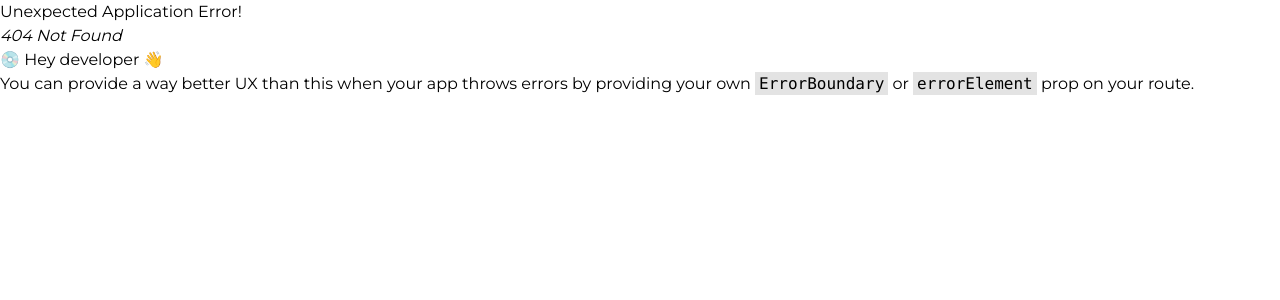
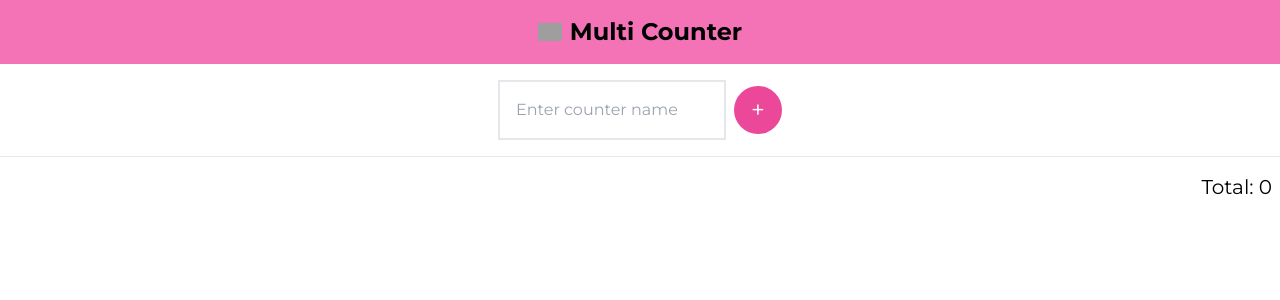
Before and after one commit to ShlokD/fe-challenges, a React (Vite) app: page /multi-counter in a window 1280 px wide. Before the commit this address had no page. Shown: the top 300 px of the page. Built offline with nearby package versions, Linux system fonts and the light colour scheme; grey boxes are pictures that could not be loaded.

Commit message:
Add multicounter

```diff
--- a/src/App.tsx
+++ b/src/App.tsx
@@ -57,6 +57,9 @@ function App() {
         <li className="text-2xl w-10/12 text-center my-2 bg-blue-500 text-white p-2 rounded-lg">
           <Link to={`/audio-player`}>Significa - Audio Player</Link>
         </li>
+        <li className="text-2xl w-10/12 text-center my-2 bg-blue-500 text-white p-2 rounded-lg">
+          <Link to={`/multi-counter`}>SitePoint - Multi Counter</Link>
+        </li>
       </ul>
     </div>
   );
--- a/src/main.tsx
+++ b/src/main.tsx
@@ -20,6 +20,7 @@ const StolenBikes = React.lazy(() => import("./stolen-bike"));
 const DonationsWidget = React.lazy(() => import("./loktra-donations"));
 const TarotCards = React.lazy(() => import("./tarot-cards"));
 const AudioPlayer = React.lazy(() => import("./audio-player"));
+const MultiCounter = React.lazy(() => import("./multi-counter"));
 
 const router = createBrowserRouter([
   {
@@ -86,6 +87,10 @@ const router = createBrowserRouter([
     path: "/audio-player",
     element: <AudioPlayer />,
   },
+  {
+    path: "/multi-counter",
+    element: <MultiCounter />,
+  },
 ]);
 
 export const Main = (
--- /dev/null
+++ b/src/multi-counter/index.tsx
@@ -0,0 +1,101 @@
+import { useState } from "react";
+
+import HomeLink from "../home-link";
+
+type Counter = {
+  name: string;
+  count: number;
+};
+
+const MultiCounter = () => {
+  const [counters, setCounters] = useState<Counter[]>([]);
+  const [name, setName] = useState("");
+  const handleAddCounter = () => {
+    if (!name) {
+      return;
+    }
+
+    setCounters((prev) => [...prev, { name, count: 0 }]);
+    setName("");
+  };
+
+  const total = counters.reduce((total, counter) => {
+    return total + counter.count;
+  }, 0);
+
+  const handleDecrement = (index: number) => {
+    setCounters((prev) => {
+      const newcounters = prev.slice();
+      newcounters[index].count--;
+      return newcounters;
+    });
+  };
+
+  const handleIncrement = (index: number) => {
+    setCounters((prev) => {
+      const newcounters = prev.slice();
+      newcounters[index].count++;
+      return newcounters;
+    });
+  };
+
+  return (
+    <div className="flex flex-col w-full">
+      <header className="p-4 bg-pink-400 flex flex-row items-center justify-center gap-2">
+        <HomeLink />
+        <h1 className="font-bold text-2xl">Multi Counter</h1>
+      </header>
+      <main className="flex flex-col my-2">
+        <div className="p-2 flex flex-row items-center justify-center gap-2">
+          <input
+            className="p-4 border-2"
+            aria-label="Counter Name"
+            placeholder="Enter counter name"
+            value={name}
+            onChange={(ev) => setName((ev?.target as HTMLInputElement)?.value)}
+          />
+          <button
+            className="bg-pink-500 text-2xl text-white h-12 w-12 rounded-full"
+            onClick={handleAddCounter}
+            aria-label="Add"
+          >
+            +
+          </button>
+        </div>
+        <hr className="w-full my-2" />
+        <div className="flex flex-col w-screen items-center justify-center">
+          {counters?.map((counter, index) => {
+            return (
+              <div key={`counter-${index}`}>
+                <div className="flex flex-row w-screen items-center justify-evenly my-2">
+                  <p className="text-2xl font-bold">{counter.name}</p>
+                  <div className="flex flex-row gap-2 items-center">
+                    <button
+                      className="bg-pink-500 text-xl text-white h-8 w-8 rounded-full"
+                      aria-label={`decrement ${counter.name}`}
+                      onClick={() => handleDecrement(index)}
+                    >
+                      -
+                    </button>
+                    <p className="text-xl p-2">{counter.count}</p>
+                    <button
+                      aria-label={`increment ${counter.name}`}
+                      className="bg-pink-500 text-xl text-white h-8 w-8 rounded-full"
+                      onClick={() => handleIncrement(index)}
+                    >
+                      +
+                    </button>
+                  </div>
+                </div>
+                <hr className="w-screen" />
+              </div>
+            );
+          })}
+        </div>
+        <p className="text-xl p-2 self-end">Total: {total}</p>
+      </main>
+    </div>
+  );
+};
+
+export default MultiCounter;
```
Also changed, not shown: 1 other file (tests, documents, lock files or other folders).
